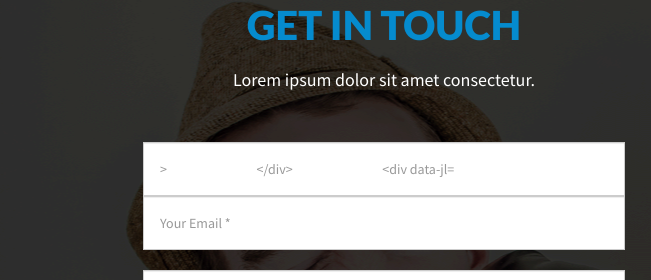
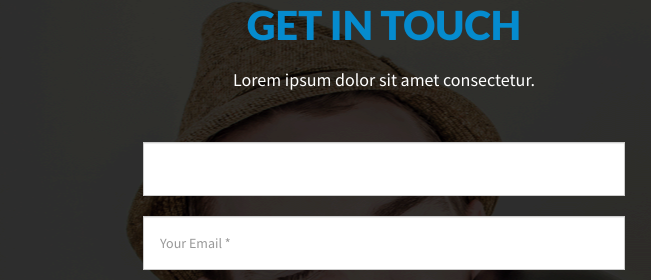
Before and after one commit to rastarro/xbe, a plain HTML site: page index.html in a window 1280 px wide. Shown: the part 5023-5303 px from the top of the page, 0-651 px from the left. Drawn offline with Linux system fonts and the light colour scheme; some packages are replaced by stand-ins of ours; files whose address does not match are found by name; a web font is replaced by a local one.

Commit message:
Update index.html

```diff
--- a/index.html
+++ b/index.html
@@ -619,7 +619,7 @@
                         <div class="row">
                             <div class="col-md-6 contact-form-box">
                                 <div class="form-group">
-                                    <input type="text" name="realestate-enquiry-name" id="realestate-enquiry-name" class="form-control required" value="" placeholder=">
+                                    <input type="text" name="realestate-enquiry-name" id="realestate-enquiry-name" class="form-control required" value="" placeholder="">
                                 </div>
                                 <div class="form-group">
                                     <input type="email" class="form-control" placeholder="Your Email *" id="email" required data-validation-required-message="Please enter your email address.">
```
